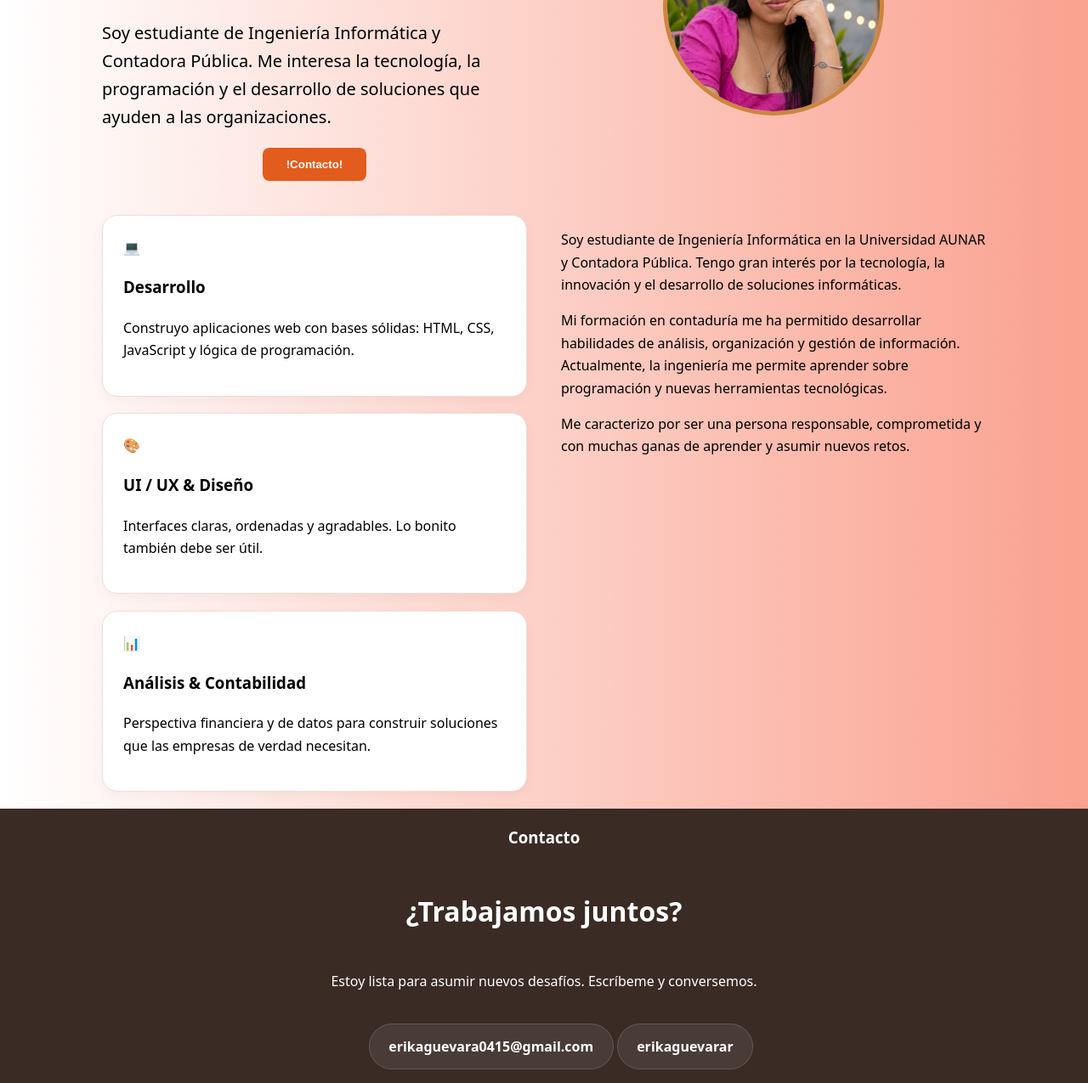
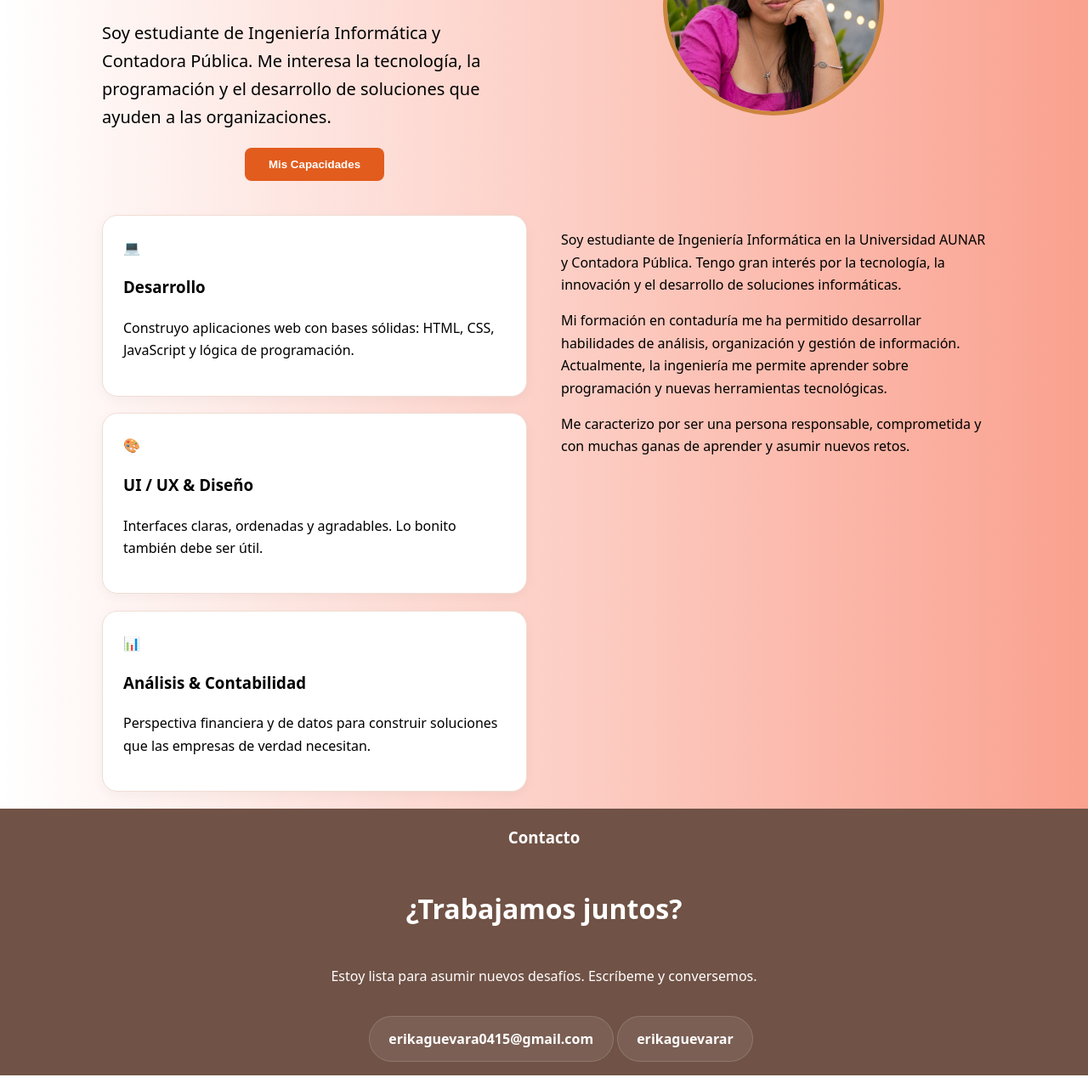
Before and after one commit to erikaguevarar/portafolio, a plain HTML site: page index.html in a window 1280 px wide. Shown: the part 237-1512 px from the top of the page at 85% size. Drawn offline with Linux system fonts and the light colour scheme.

Commit message:
[fix] update branch

```diff
--- a/index.html
+++ b/index.html
@@ -40,7 +40,7 @@
 
 
                     <button class="btn-conoceme" style="text-align: center;">
-                    !Contacto!
+                    Mis Capacidades
                     </button>
                 </div>
             </div>
--- a/style.css
+++ b/style.css
@@ -165,8 +165,6 @@ html.js .reveal.is-visible { opacity: 1; transform: none; }
     gap: 20px;
 }
 
-
-
 .bg-aqua {
     background-color: aqua;
 }
@@ -194,13 +192,13 @@ html.js .reveal.is-visible { opacity: 1; transform: none; }
 
 .contacto {
     width: 100%;
-    background-color: #3a2b25;
+    background-color: #705246;
     color: #fff;
     display: flex;
     flex-direction: column;
     justify-content: center;
     align-items: center;
-    gap: 5px;
+    gap: 2px;
 }
 
 .foot-links {
```
